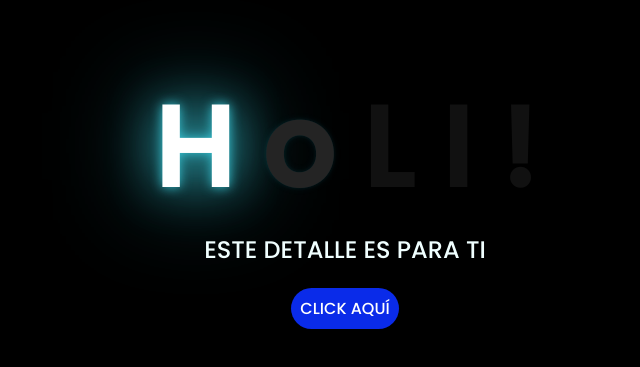
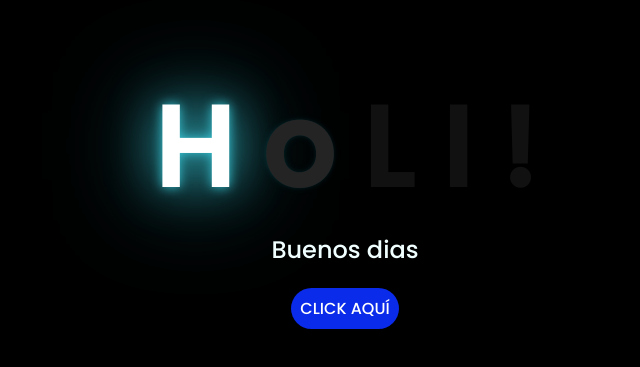
Before and after one commit to kdamiang/celiacumlea-os, a plain HTML site: page index.html in a window 1280 px wide. Shown: the part 139-506 px from the top of the page, without its empty margins (303-943 px from the left). Drawn offline with Linux system fonts and the light colour scheme.

Commit message:
Update index.html
xd

```diff
--- a/index.html
+++ b/index.html
@@ -19,7 +19,7 @@
         <span>!</span>
     </div>
     <div class="description">
-        <span> ESTE DETALLE ES PARA TI</span>
+        <span> Buenos dias </span>
     </div>
     <div class="button">
         <button class="botones">
```
